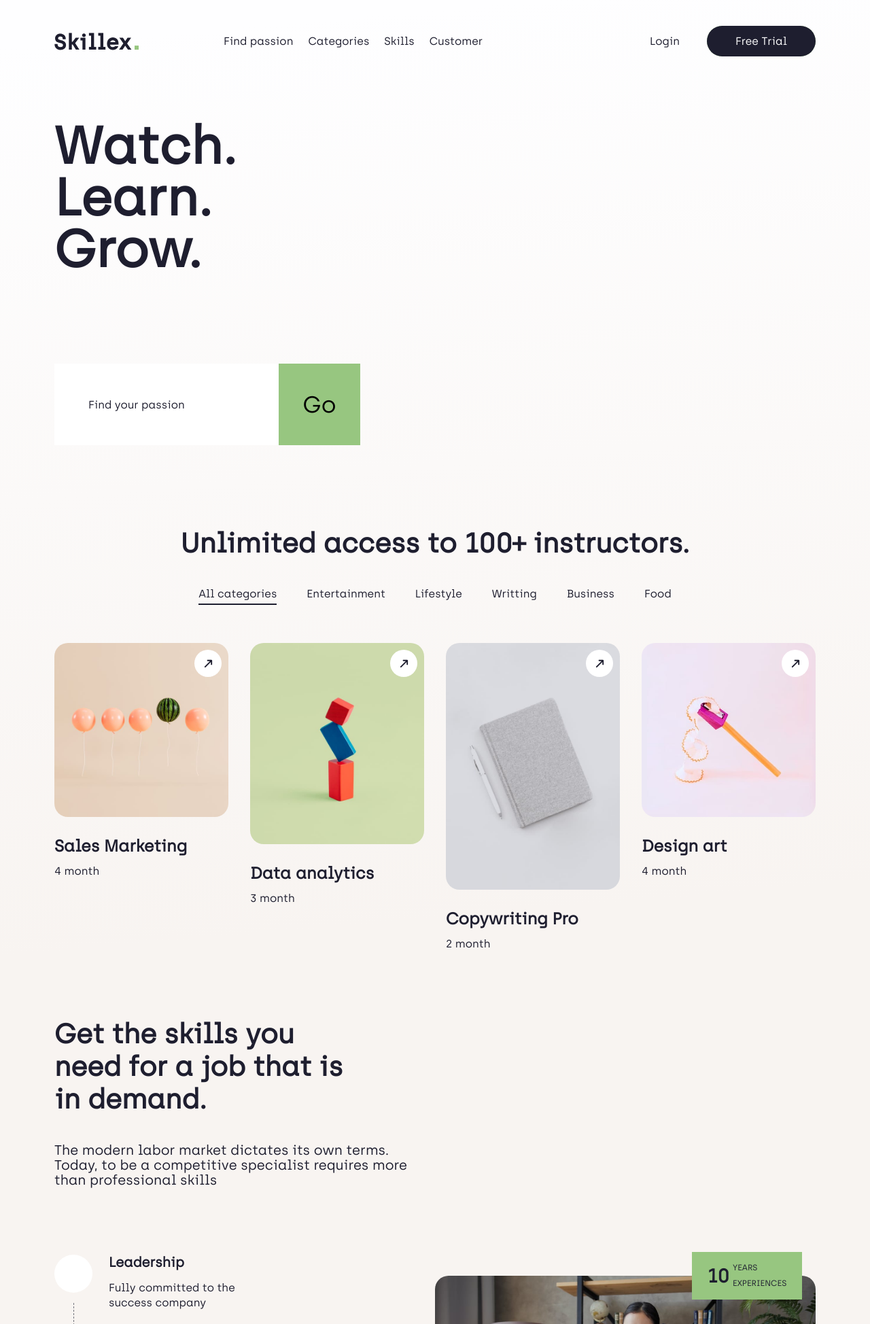
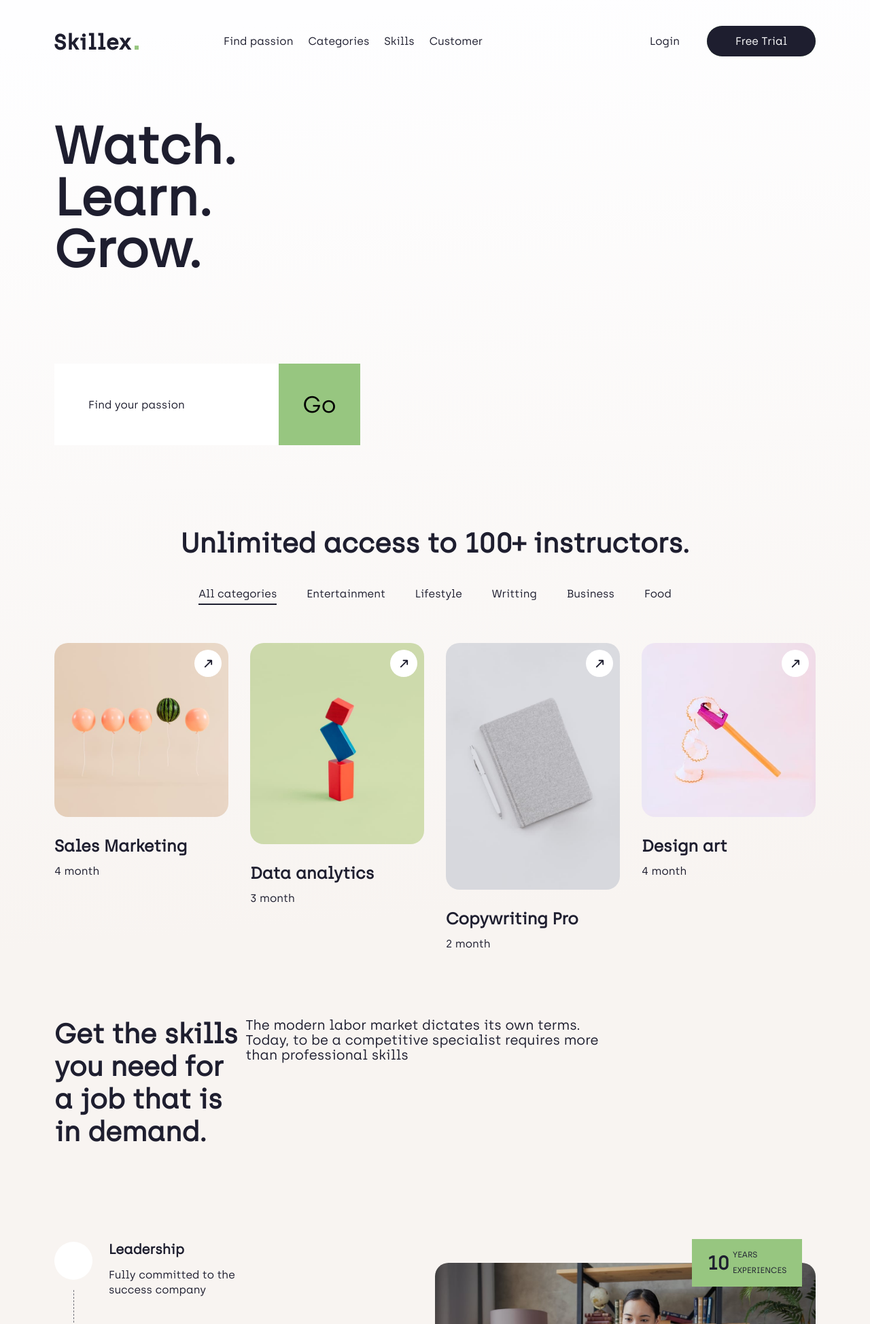
Before and after one commit to MathisHumbert/react-clone-skillex-website, a React (Create React App) app: page / in a window 1280 px wide. Shown: the top 1948 px of the page at 68% size. Built offline with nearby package versions, Linux system fonts and the light colour scheme.

Commit message:
fixed some code

```diff
--- a/src/sections/Categories/Content.js
+++ b/src/sections/Categories/Content.js
@@ -118,6 +118,22 @@ const Wrapper = styled.div`
     grid-template-columns: repeat(4, 1fr);
     gap: 32px;
 
+    article {
+      overflow: hidden;
+      height: fit-content;
+
+      &:hover {
+        span {
+          transform: translateY(0);
+        }
+      }
+    }
+
+    span {
+      transform: translateY(-200%);
+      transition: transform 0.4s ease-in-out;
+    }
+
     /* position sticky */
 
     .active {
--- a/src/sections/Skills/Skills.js
+++ b/src/sections/Skills/Skills.js
@@ -31,7 +31,7 @@ const Wrapper = styled.section`
     margin-bottom: 68px;
   }
 
-  @media screen {
+  @media (min-width: 768px) {
     header {
       h1 {
         max-width: 440px;
@@ -41,5 +41,14 @@ const Wrapper = styled.section`
       }
     }
   }
+
+  @media (min-width: 998px) {
+    header {
+      display: flex;
+      h1 {
+        width: 22vw;
+      }
+    }
+  }
 `;
 export default Skills;
```
